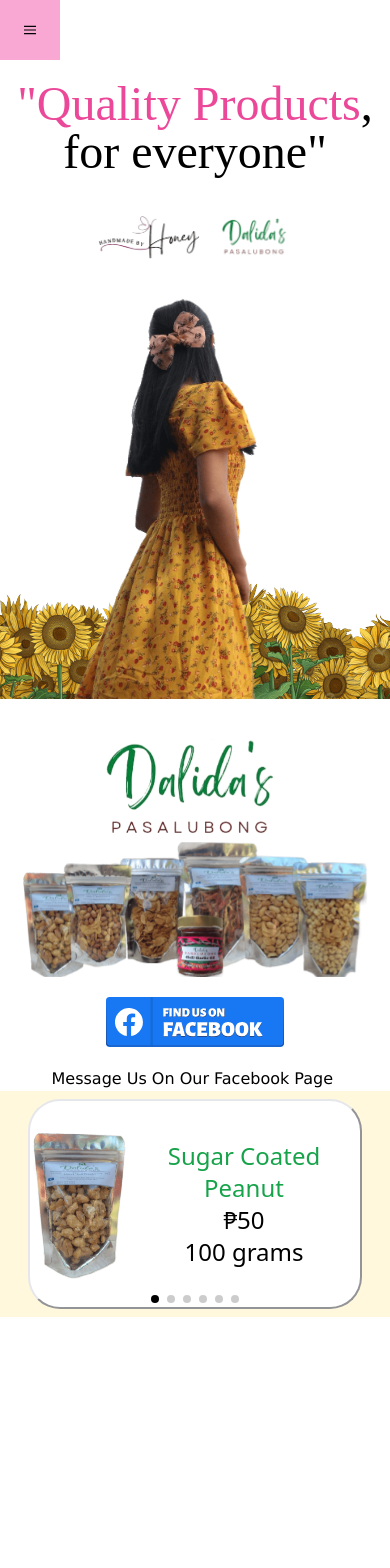
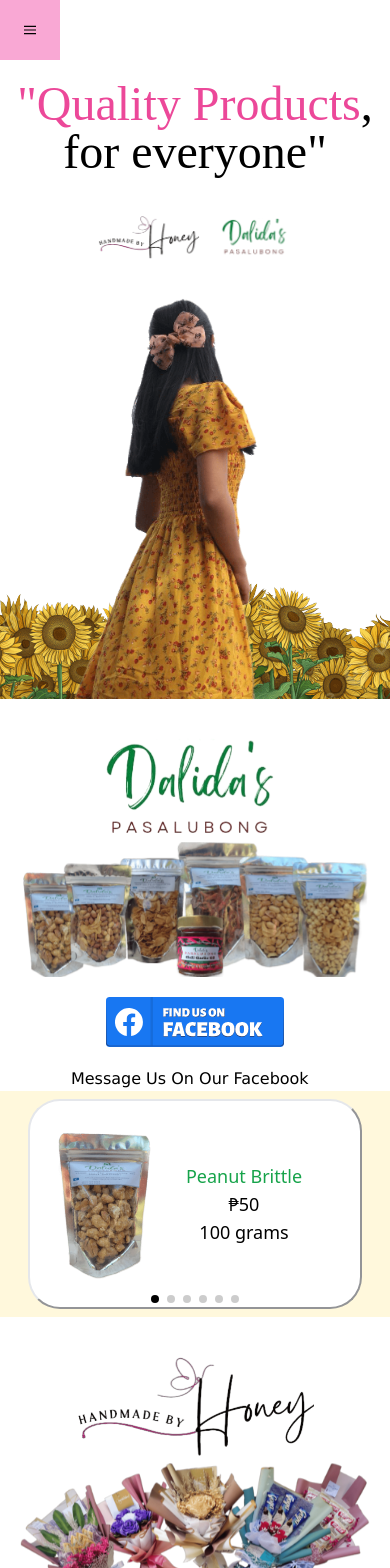
Before and after one commit to james1821/Honey_Shop, a React (Vite) app: page / in a window 390 px wide. Shown: the top 1568 px of the page. Before the commit the page ends 1317 px from the top, so only its background shows below. Built offline with nearby package versions, Linux system fonts and the light colour scheme.

Commit message:
added new product 'Flowers'

```diff
--- a/src/App.jsx
+++ b/src/App.jsx
@@ -4,7 +4,9 @@ import Home from './component/Home'
 import Banner from './component/Banner'
 import Products from './component/Products'
 import PasalubongLogo from './assets/img/pasalubong_logo.png'
-import prodList from './component/Product-list/product-list'
+import HandmadeLogo from "./assets/img/Logo.png"
+import Nuts from "/img/Products-nuts.png"
+import Flowers from "/img/Flowers.png"
 import PriceList from './component/PriceList';
 import priceListData from './component/Product-list/Prices';
 import priceListFlowerData from './component/Product-list/FlowerPrices';
@@ -15,11 +17,11 @@ function App() {
     <>
      <Nav/>
      <Banner/>
-     <Products header={prodList.prodList[0].prodHead} Logo={PasalubongLogo}  subtitle={prodList.prodList[0].prodLine}/>
+     <Products Product={Nuts} Logo={PasalubongLogo}  />
      {/* <Home/> */}
      <PriceList data={priceListData} />
-     {/* <Products header={prodList.prodList[0].prodHead} Logo={PasalubongLogo}  subtitle={prodList.prodList[0].prodLine}/>
-     <PriceList data={priceListFlowerData} /> */}
+     <Products Product={Flowers} Logo={HandmadeLogo}  />
+     <PriceList data={priceListFlowerData} />
     </>
 
   )
--- a/src/component/PriceList.jsx
+++ b/src/component/PriceList.jsx
@@ -3,16 +3,7 @@ import { Swiper, SwiperSlide } from 'swiper/react';
 import { Autoplay, Pagination } from 'swiper/modules';
 
 const PriceList = ({ data }) => {
-  const [clickedItems, setClickedItems] = useState([]);
 
-  const handleClick = (index) => {
-
-    if (clickedItems.includes(index)) {
-      setClickedItems(clickedItems.filter((item) => item !== index));
-    } else {
-      setClickedItems([...clickedItems, index]);
-    }
-  };
 
   return (
     <div id='PriceList' className='bg-ivory h-full'>
@@ -48,22 +39,11 @@ const PriceList = ({ data }) => {
               onClick={() => handleClick(index)}
             >
               <img className="h-[150px] md:h-[200px] my-5" src={product.prodImg} alt={product.prodName} />
-              <div className='flex flex-col justify-center items-center text-2xl md:text-1xl bg-white rounded'>
+              <div className='flex flex-col justify-center items-center md:text-2xl text-lg bg-white rounded w-[55%]'>
 
-                {clickedItems.includes(index) ? (
-
-                  <>
-                    <p className='text-xl px-10'>Interested? Message us on our Facebook page!</p>
-                  <a href="https://www.facebook.com/dalidapasalubong" target="_blank"><svg xmlns="http://www.w3.org/2000/svg" width="24" height="24" viewBox="0 0 24 24"><path d="M22.675 0h-21.35c-.732 0-1.325.593-1.325 1.325v21.351c0 .731.593 1.324 1.325 1.324h11.495v-9.294h-3.128v-3.622h3.128v-2.671c0-3.1 1.893-4.788 4.659-4.788 1.325 0 2.463.099 2.795.143v3.24l-1.918.001c-1.504 0-1.795.715-1.795 1.763v2.313h3.587l-.467 3.622h-3.12v9.293h6.116c.73 0 1.323-.593 1.323-1.325v-21.35c0-.732-.593-1.325-1.325-1.325z"/></svg></a>
-                  </>
-                ) : (
-
-                  <>
-                    <h2 className='text-green-600'>{product.prodName}</h2>
+                    <h2 className='text-green-600 '>{product.prodName}</h2>
                     {product.prodPrice && <p>{product.prodPrice}</p>}
                     {product.prodGrams && <p>{product.prodGrams}</p>}
-                  </>
-                )}
               </div>
             </div>
           </SwiperSlide>
--- a/src/component/Product-list/Prices.jsx
+++ b/src/component/Product-list/Prices.jsx
@@ -3,7 +3,7 @@
 const priceListData = [
     {
       prodImg: '/img/SugarNuts.png',
-      prodName: "Sugar Coated Peanut",
+      prodName: "Peanut Brittle",
       prodPrice: '₱50',
       prodGrams: '100 grams'
     },
@@ -21,7 +21,7 @@ const priceListData = [
     },
     {
       prodImg: '/img/Dilis.png',
-      prodName: "Dilis",
+      prodName: "Sweet Dilis",
       prodPrice: '₱50',
       prodGrams: '100 grams'
     },
@@ -33,7 +33,7 @@ const priceListData = [
     },
     {
       prodImg: '/img/Mais.png',
-      prodName: "Mais",
+      prodName: "Chichacorn",
       prodPrice: '₱50',
       prodGrams: '100 grams'
     }
--- a/src/component/Product-list/product-list.jsx
+++ /dev/null
@@ -1,14 +0,0 @@
-
-export default {
-    prodList:[{
-
-
-            prodHead:"Dalida's Pasalubong",
-            prodLine:'"Hungry for a snack? We got your cravings covered"',
-
-        },
-        {
-            prodHead:"Test for Object 2",
-            prodLine:'"Test for Object 2"'
-        }]
-};
--- a/src/component/ProductHeading.jsx
+++ /dev/null
@@ -1,26 +0,0 @@
-import React from 'react'
-import { Fade, Slide } from "react-awesome-reveal";
-
-
-
-
-export default function Products({header, subtitle, Logo}) {
-  return (
-    <div id='Products' className='h-full lg:h-[500px] flex flex-col justify-center items-center ' >
-
-        <div className='flex flex-col lg:flex-row justify-center items-center'>
-
-              <Slide direction='left'><img src={Logo} alt="" className='md:h-[250px] w-auto basis-1/2'/></Slide>
-             <Slide direction='right'> <img src="/img/Products-nuts.png" alt="" className='h-auto md:w-[600px] ' /></Slide>
-
-
-        </div>
-        {/* <Slide
-        direction='right'>
-        <img src={Logo} alt=""  className='h-[400px] w-auto float-right bottom-0 opacity-10  '/>
-        </Slide> */}
-
-
-    </div>
-  )
-}
--- a/src/component/Products.jsx
+++ b/src/component/Products.jsx
@@ -4,14 +4,14 @@ import { TypeAnimation } from 'react-type-animation';
 
 
 
-export default function Products({header, subtitle, Logo}) {
+export default function Products({Logo,Product}) {
   return (
     <div id='Products' className='h-full lg:h-[500px] flex flex-col justify-center items-center ' >
 
         <div className='flex flex-col lg:flex-row justify-center items-center  mt-10 px-5 '>
               <Fade ><img src={Logo} alt="" className='md:h-[250px] w-auto basis-1/2 h-[100px]'/></Fade>
 
-             <Fade> <img src="/img/Products-nuts.png" alt="" className='h-auto md:w-[600px]' /></Fade>
+             <Fade> <img src={Product} alt="" className='h-auto md:w-[600px]' /></Fade>
 
 
 
```
